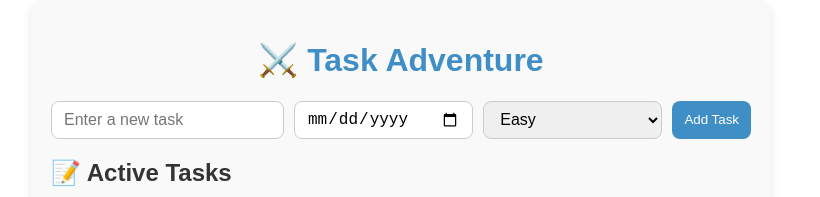
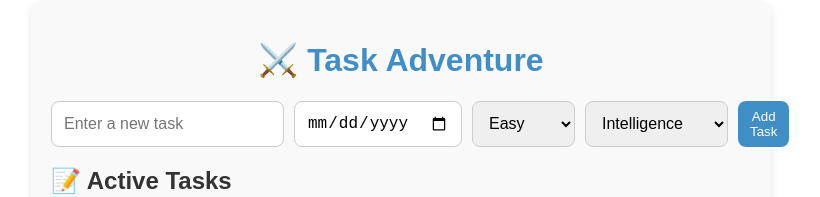
Before and after one commit to Lifsaa/TaskAdventure, a React (Create React App) app in the folder packages/frontend/: page / in a window 1280 px wide. Shown: the top 197 px of the page, without its empty margins (239-1059 px from the left). Built offline with nearby package versions, Linux system fonts and the light colour scheme; no server answers.

Commit message:
Added social stats to task list

```diff
--- a/packages/frontend/src/App.css
+++ b/packages/frontend/src/App.css
@@ -84,3 +84,12 @@ h2 {
   font-weight: bold;
   margin-left: 10px;
 }
+
+/* Social Stat Badge */
+.socialstat {
+  padding: 4px 8px;
+  border-radius: 8px;
+  color: white;
+  font-weight: bold;
+  margin-left: 10px;
+}
--- a/packages/frontend/src/TaskPage.js
+++ b/packages/frontend/src/TaskPage.js
@@ -5,6 +5,7 @@ const TaskPage = () => {
   const [newTask, setNewTask] = useState("");
   const [newDate, setNewDate] = useState("");
   const [newDifficulty, setNewDifficulty] = useState("Easy");
+  const [newSocialStat, setNewSocialStat] = useState("Intelligence");
 
   // Fetch tasks from the backend (optional)
   useEffect(() => {
@@ -28,6 +29,7 @@ const TaskPage = () => {
       label: newTask,
       date: newDate,
       difficulty: newDifficulty,
+      socialstat: newSocialStat,
       checked: false,
     };
 
@@ -44,6 +46,7 @@ const TaskPage = () => {
         setNewTask("");
         setNewDate("");
         setNewDifficulty("Easy");
+        setNewSocialStat("Intelligence")
       }
     } catch (error) {
       console.error("Error adding task:", error);
@@ -124,6 +127,17 @@ const TaskPage = () => {
           <option value="Medium">Medium</option>
           <option value="Hard">Hard</option>
         </select>
+        <select
+          value={newSocialStat}
+          onChange={(e) => setNewSocialStat(e.target.value)}
+        >
+          <option value="Creativity">Creativity</option>
+          <option value="Healthfulness">Healthfulness</option>
+          <option value="Intelligence">Intelligence</option>
+          <option value="Kindness">Kindness</option>
+          <option value="Proficiency">Proficiency</option>
+          <option value="Sociability">Sociability</option>
+        </select>
         <button onClick={addTask}>Add Task</button>
       </div>
 
@@ -146,6 +160,12 @@ const TaskPage = () => {
               style={{ backgroundColor: getDifficultyColor(task.difficulty) }}
             >
               {task.difficulty}
+            </span>
+            <span
+              className="socialstat"
+              style={{ backgroundColor: "#A020F0"}}
+            >
+              {task.socialstat}
             </span>
             <button onClick={() => removeTask(task.id)}>❌</button>
           </div>
```
Also changed, not shown: 1 other file (tests, documents, lock files or other folders).
